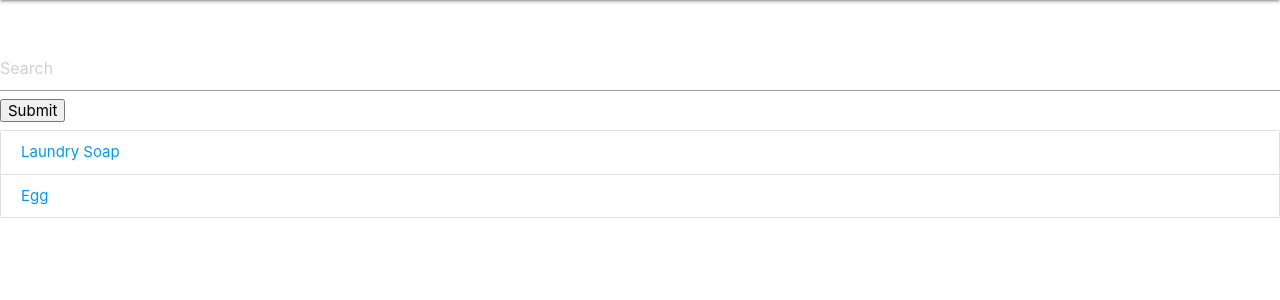
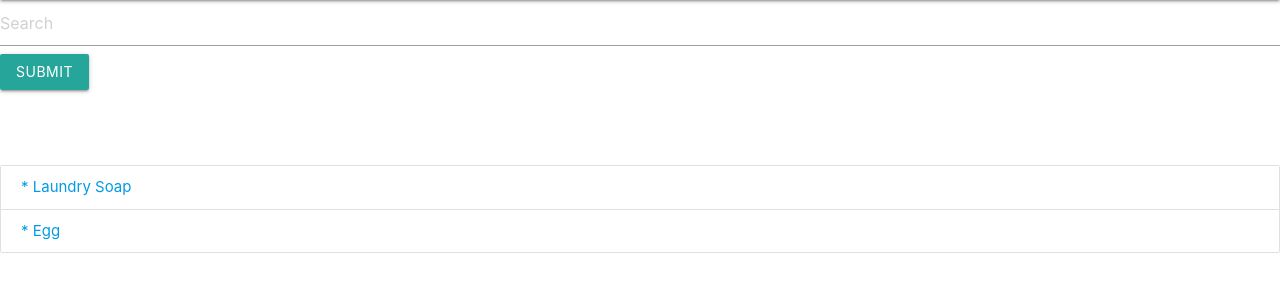
Before and after one commit to biseshbhattarai/Transaction-Manager, a Django app: page / in a window 1280 px wide. Shown: the part 64-364 px from the top of the page. Run offline with Django 3.2, Linux system fonts and the light colour scheme; data comes from the database, SQL or seed files in the repository.

Commit message:
Search Filter Fixed with some design changes

```diff
--- a/shopapp/shoptrans/templates/shoptrans/main.html
+++ b/shopapp/shoptrans/templates/shoptrans/main.html
@@ -1,6 +1,6 @@
 {% include 'shoptrans/snippets/navbar.html' %} {% block content %}
-<br>
-<br>
+
+
 <style>
     .primary{
         color: lightgreen;
@@ -14,16 +14,30 @@
     .date-tuna{
         color:lightgreen
     }
+    .button-tuna{
+        display: inline;
+    }
+
 </style>
 
-<form method="GET" url = {% url 'main' %} >
+<form method="GET" url = {% url 'main' %} class="button-tuna">
     <input type="text" placeholder="Search" value="{{request.GET.get}}" name="q" method="get">
-    <input type="submit" value="Submit">
+
+  <button class="btn waves-effect waves-light" type="submit" name="action">Submit
+
+  </button>
+
+
 </form>
+
+<br>
+<br>
+<br>
+<br>
 
 <ul class="collection">
     {% for obj in object_list %}
-    <li class="collection-item"><a href="{% url 'product' obj.pk %}">{{obj.product_name}}</a>
+    <li class="collection-item"><a href="{% url 'product' obj.pk %}"> *  {{obj.product_name}}</a>
         <!-- {% if not not_bought %}
         <small class="date-tuna">Item added on stock  on : {{obj.created}}</small>
         {% elif not_bought %}
--- a/shopapp/shoptrans/views.py
+++ b/shopapp/shoptrans/views.py
@@ -36,9 +36,6 @@ def main(request):
     quantity = [product.quantity for product in Product.objects.all()]
     total_quantity = sum(quantity)
     print(total_quantity)
-    # for product in Product.objects.all():
-    #     out_of_stock = Product.remaining_stock(
-    #         product.no_of_sales, product.quantity)
 
 
     return render(request, 'shoptrans/main.html', {
```
Also changed, not shown: README.md (added).
